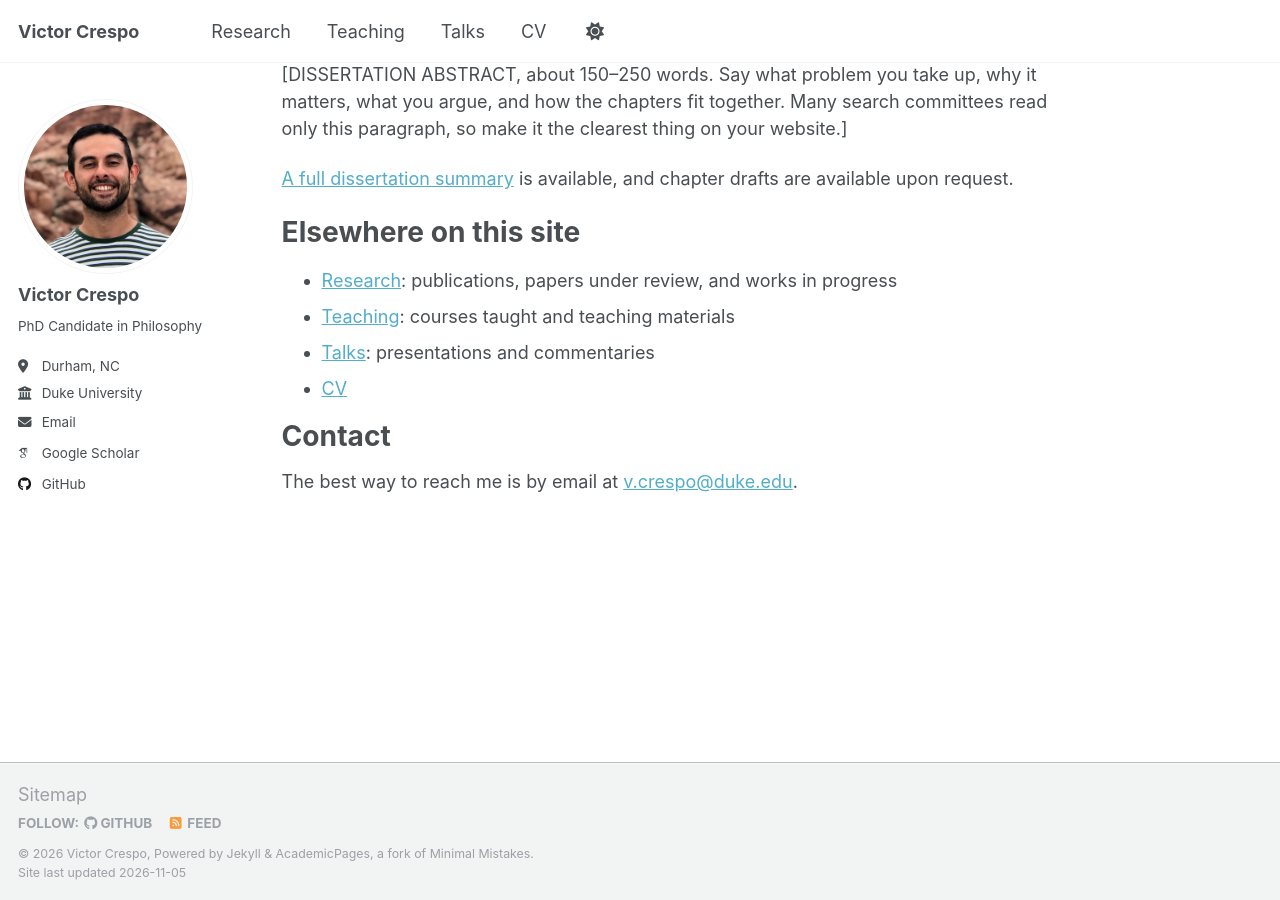
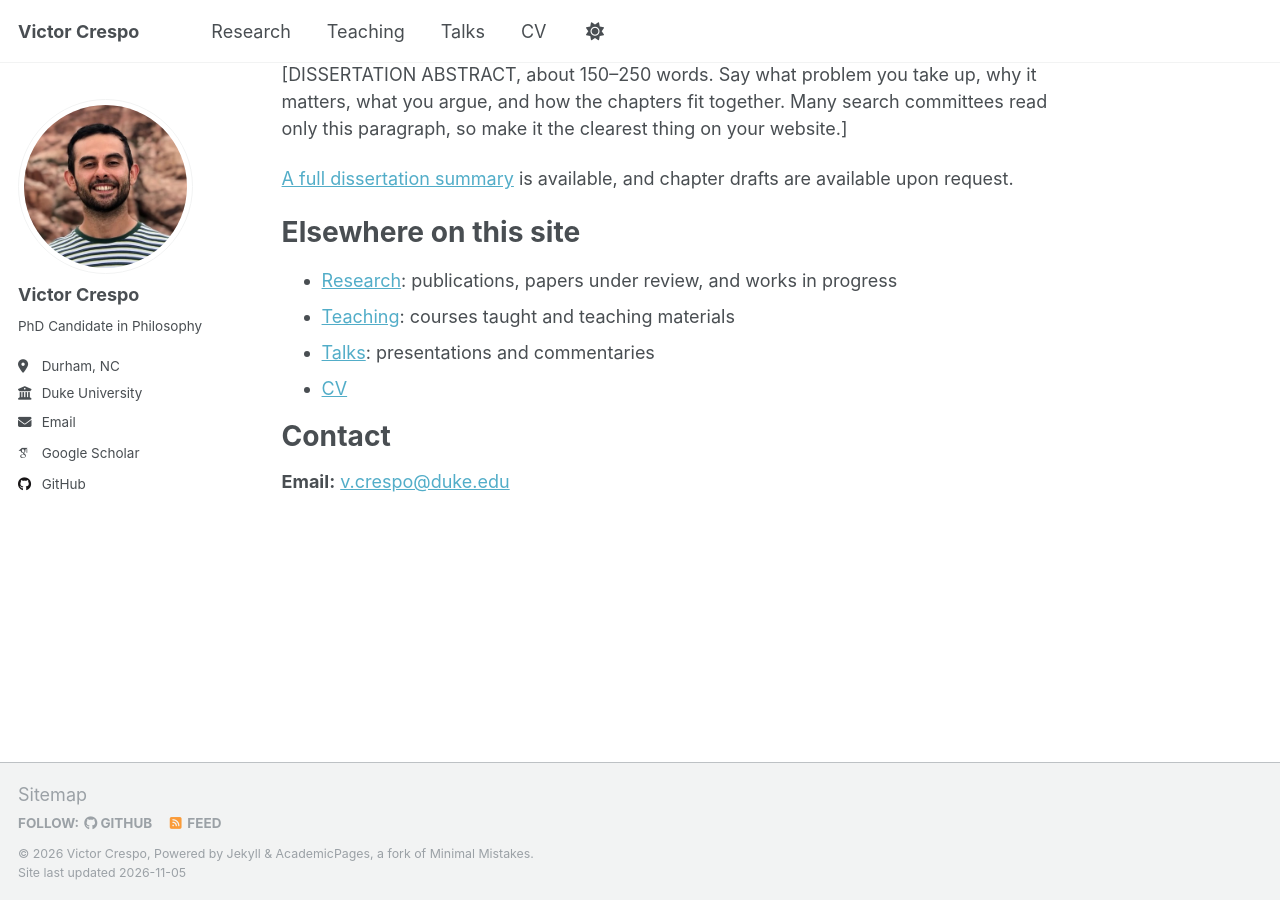
Before and after one commit to v-crespo/philosophy, a Jekyll site: the page built from _pages/about.md, in a window 1280 px wide and 900 px high, scrolled down 536 px. Built offline with Jekyll 4.4.1, drawn with Linux system fonts in a browser that asks for light colours; some web fonts are replaced; a script that is not in the unit is left out.

Commit message:
Simplify contact line on home page
Co-Authored-By: Claude Opus 5.5 <noreply@anthropic.com>

```diff
--- a/_pages/about.md
+++ b/_pages/about.md
@@ -47,4 +47,4 @@ Elsewhere on this site
 
 Contact
 ======
-The best way to reach me is by email at [v.crespo@duke.edu](mailto:v.crespo@duke.edu).
+**Email:** [v.crespo@duke.edu](mailto:v.crespo@duke.edu)
```
